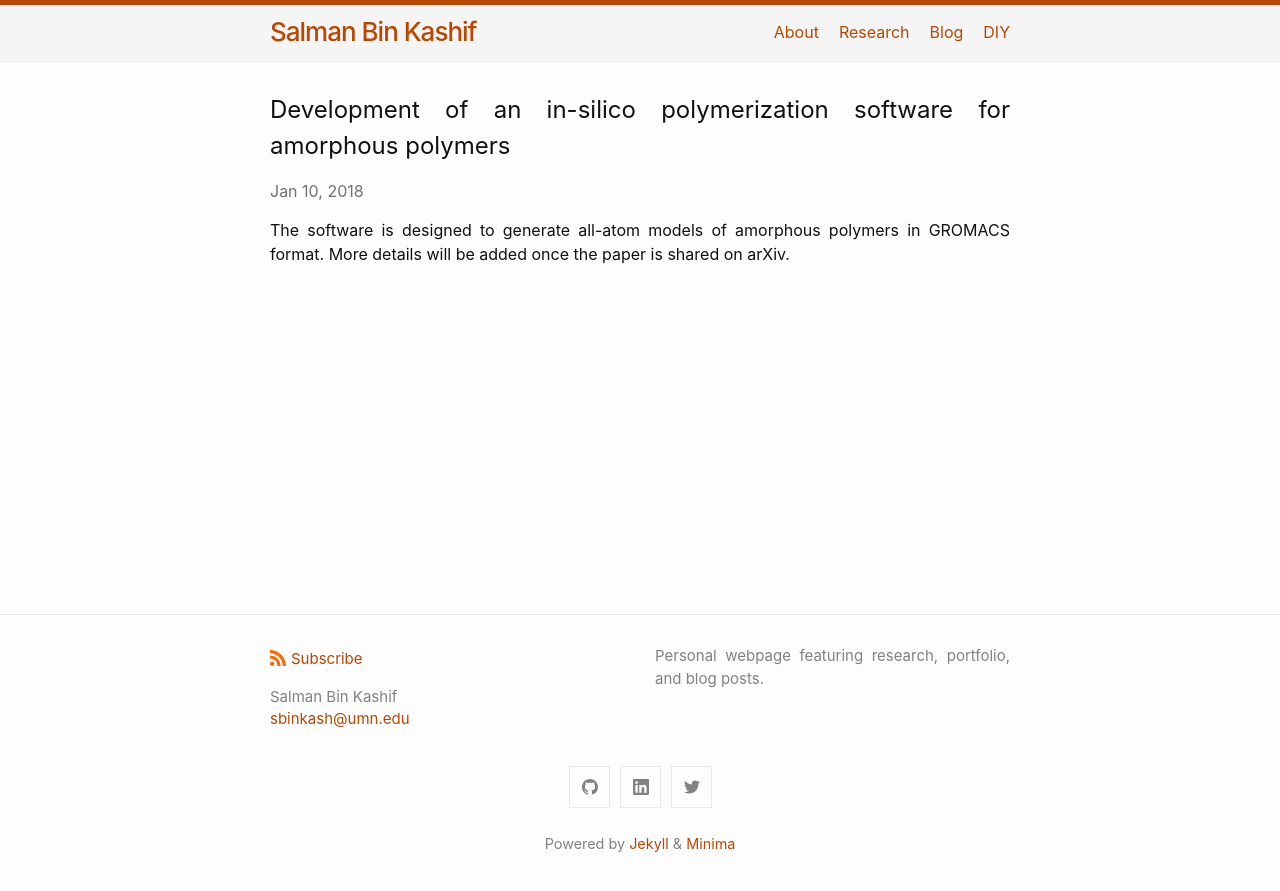
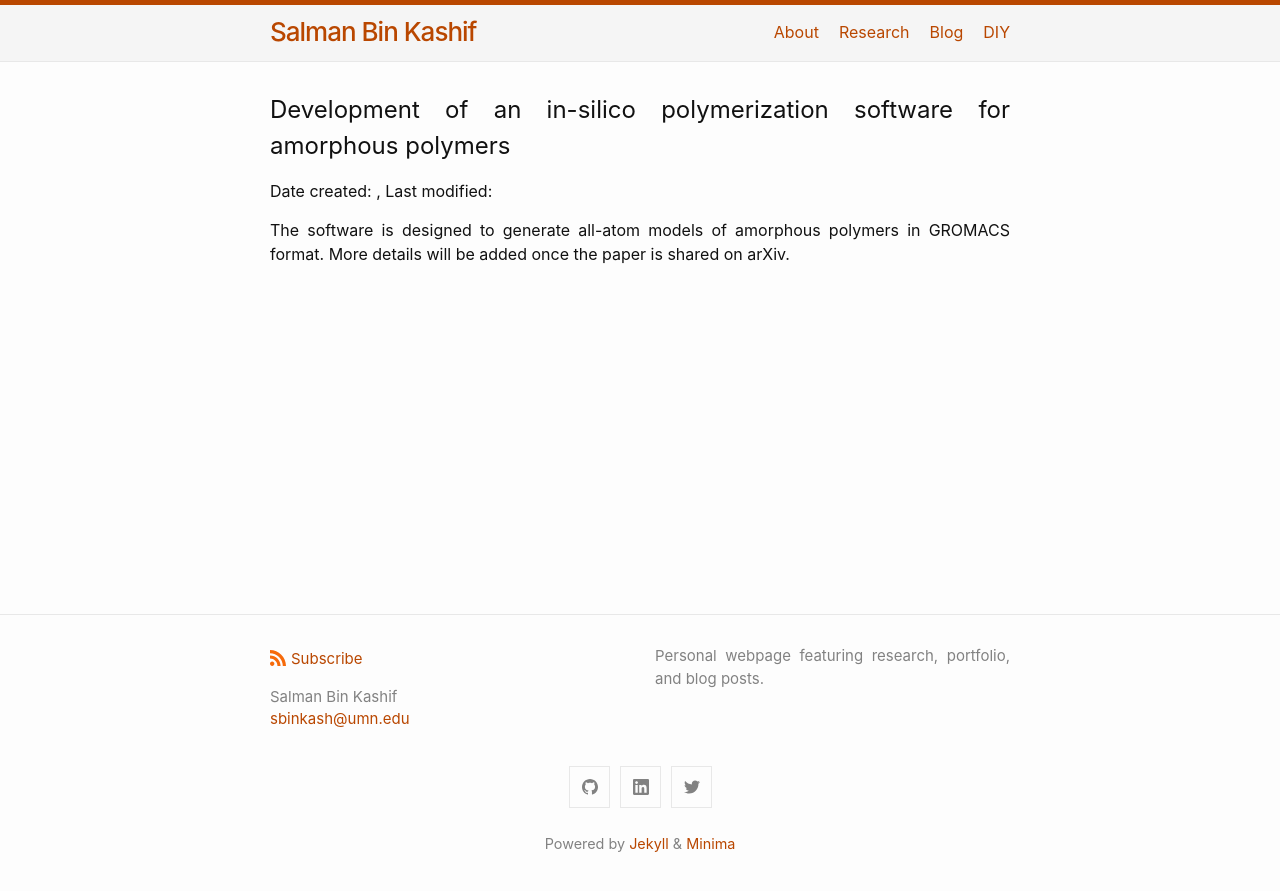
Before and after one commit to sbkashif/sbkashif.github.io, a Jekyll site: the page built from _research/1-polymerization-software.md, in a window 1280 px wide. Shown: the top 891 px of the page. Built offline with Jekyll 4.4.1, drawn with Linux system fonts in a browser that asks for light colours.

Commit message:
modify portfolio and research item settings to copy last modified entry from date created if not defined

```diff
--- a/_layouts/portfolio_item.html
+++ b/_layouts/portfolio_item.html
@@ -19,8 +19,9 @@
       {% endif %}
     </div>
     {% endif %}
+    {% assign lastmod = page.last_modified | default: page.date_created %}
     <p class="meta">
-      Date created: <span style="color: #666;">{{ page.date_created }}</span>, Last modified: <span style="color: #666;">{{ page.last_modified }}</span>
+      Date created: <span style="color: #666;">{{ page.date_created }}</span>, Last modified: <span style="color: #666;">{{ lastmod }}</span>
       {% if page.categories and page.categories.size > 0 %}
         <span class="categories">
           {% for category in page.categories %}
--- a/_layouts/research_item.html
+++ b/_layouts/research_item.html
@@ -5,16 +5,17 @@
 <article class="research-item">
   <header>
     <h1>{{ page.title }}</h1>
-    {%- assign mdate = page.modified_date | default: page.page_modified -%}
-    {%- if mdate -%}
+    {% assign lastmod = page.last_modified | default: page.date_created %}
     <p class="meta">
-      Last modified: <time datetime="{{ mdate | date_to_xmlschema }}">{{ mdate | date: site.minima.date_format }}</time>
+      Date created: <span style="color: #666;">{{ page.date_created }}</span>, Last modified: <span style="color: #666;">{{ lastmod }}</span>
+      {% if page.categories and page.categories.size > 0 %}
+        <span class="categories">
+          {% for category in page.categories %}
+            <span class="category">{{ category }}</span>
+          {% endfor %}
+        </span>
+      {% endif %}
     </p>
-    {%- elsif page.date -%}
-    <p class="meta">
-      <time datetime="{{ page.date | date_to_xmlschema }}">{{ page.date | date: site.minima.date_format }}</time>
-    </p>
-    {%- endif -%}
   </header>
 
   {% if page.banner_image %}
```
